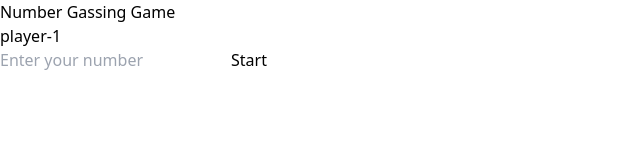
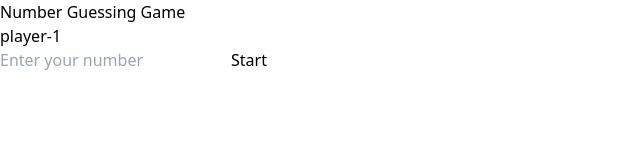
Before and after one commit to ramen72/number-gassing, a React (Vite) app: page / in a window 1280 px wide. Shown: the top 160 px of the page, without its empty margins (0-640 px from the left). Built offline with nearby package versions, Linux system fonts and the light colour scheme.

Commit message:
Update naming convention at 18-04-2025_0829

```diff
--- a/src/components/HomeComponent.jsx
+++ b/src/components/HomeComponent.jsx
@@ -1,10 +1,9 @@
 import React from 'react';
 import { useSelector, useDispatch } from 'react-redux'
-import { inputValue, playerFour, playerOne, playerThree, playerTwo, showResult, showResultInDetails } from '../features/numberGassing/counterSlice';
+import { inputValue, playerFour, playerOne, playerThree, playerTwo, showResult, showResultInDetails } from '../features/numberGuessing/numberGuessingSlice.js';
 
 const HomeComponent = () => {
 
-    const userInputValue = useSelector((state) => state.numberGassing.value)
     const player = useSelector((state) => state.numberGassing.player)
     const inValue = useSelector((state) => state.numberGassing.inValue)
     const chance = useSelector((state) => state.numberGassing.chance)
@@ -42,7 +41,7 @@ const HomeComponent = () => {
         <>
             <div className="w-screen h-screen flex justify-center items-center">
                 <div className="w-[500px] h-96 bg-slate-400 border rounded-xl p-4 text-center relative">
-                    <h1 className='font-bold text-4xl mb-6 text-white'>Number Gassing Game</h1>
+                    <h1 className='font-bold text-4xl mb-6 text-white'>Number Guessing Game</h1>
                     {
                         isPlayerName &&
                         <h3 className='mb-4 text-xl capitalize font-bold text-indigo-700'>{player}</h3>
--- a/src/store/store.js
+++ b/src/store/store.js
@@ -1,5 +1,5 @@
 import { configureStore } from '@reduxjs/toolkit'
-import numberGassing from '../features/numberGassing/counterSlice'
+import numberGassing from '../features/numberGuessing/numberGuessingSlice.js'
 
 export const store = configureStore({
   reducer: {
```
Also changed, not shown: src/features/numberGuessing/numberGuessingSlice.js (renamed from src/features/numberGassing/counterSlice.js).
